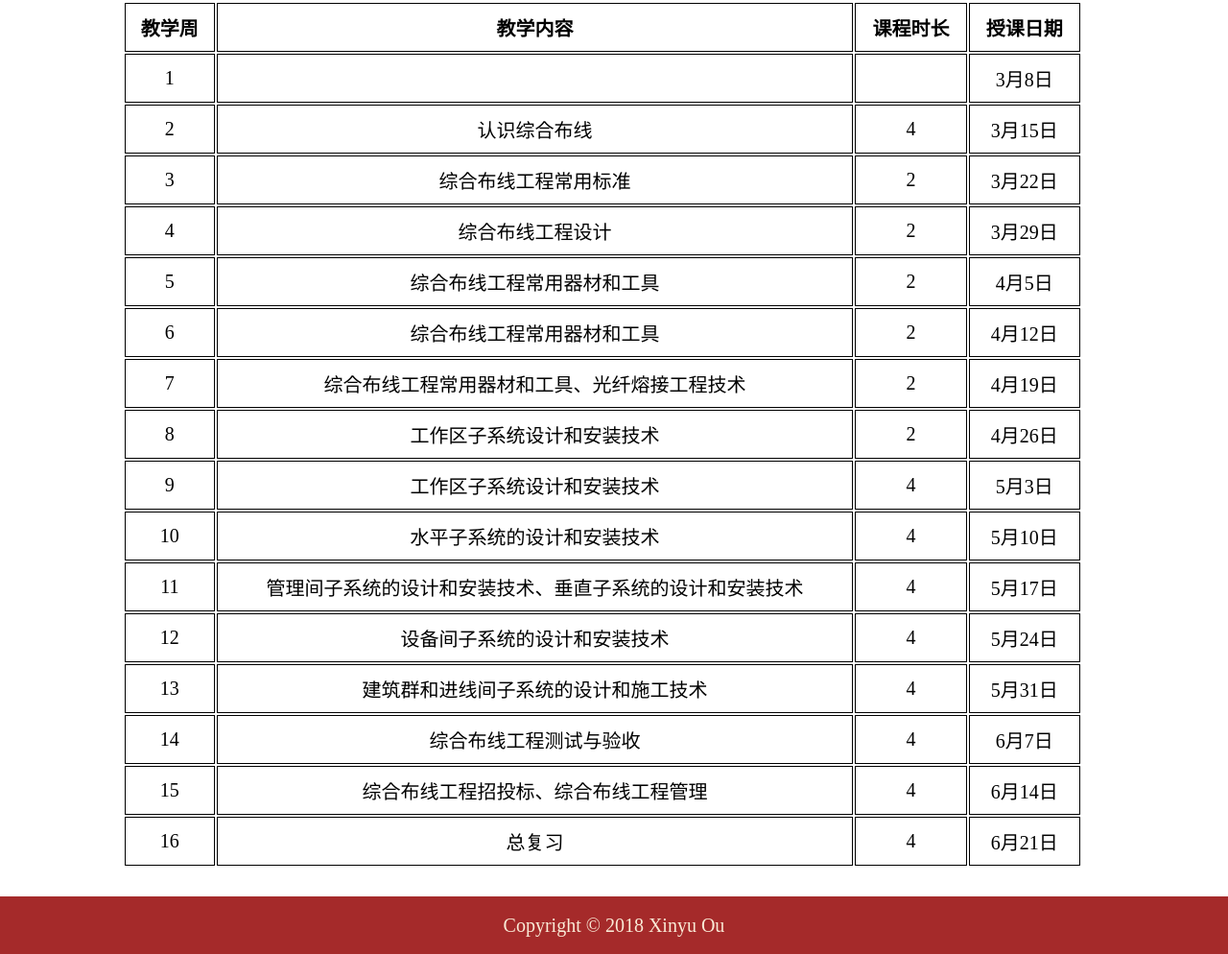
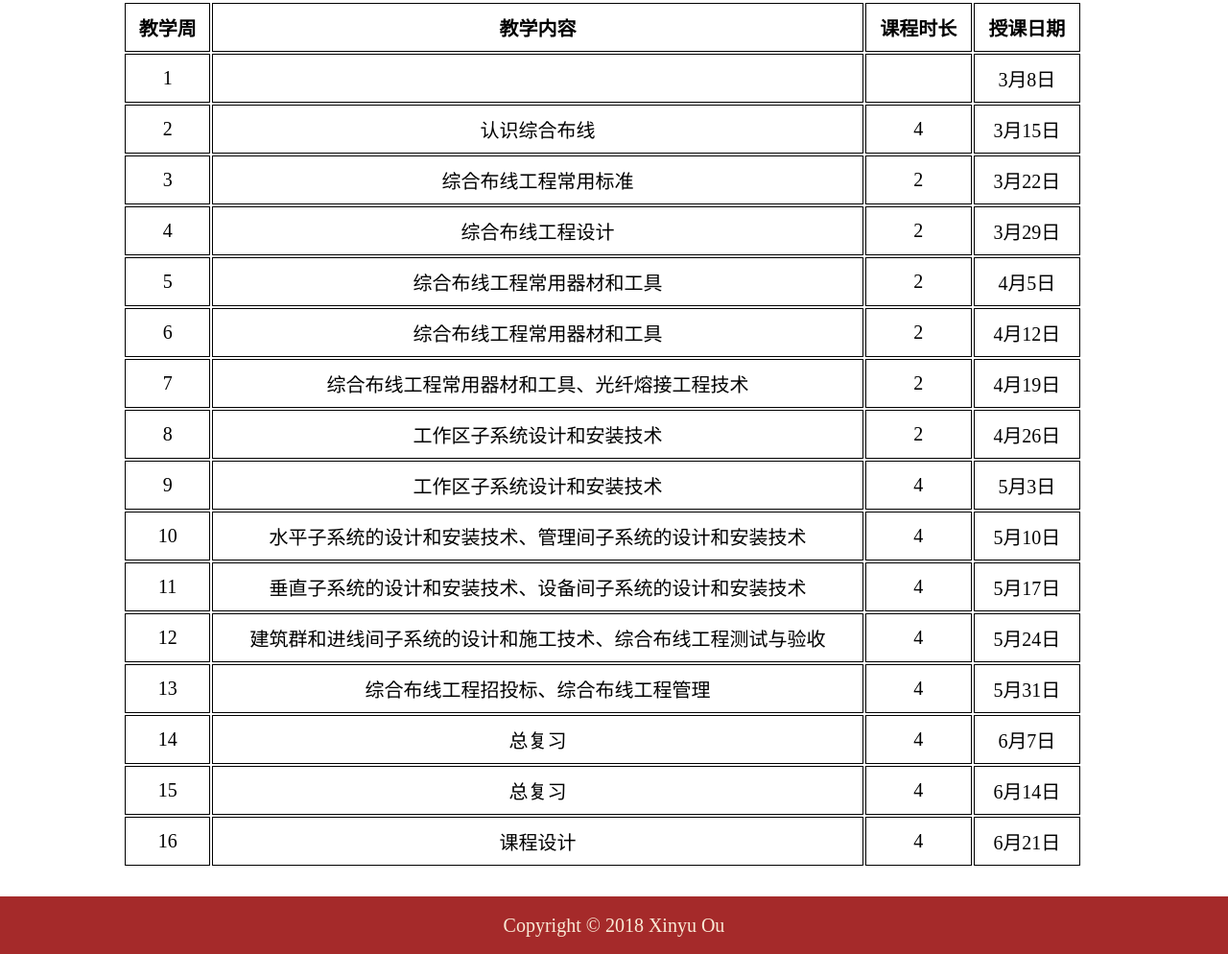
Before and after one commit to ouxinyu/Course, a plain HTML site: page GenericCabling/Syllabus.html in a window 1280 px wide. Shown: the part 242-1236 px from the top of the page at 96% size. Drawn offline with Linux system fonts and the light colour scheme.

Commit message:
edit syllabus

```diff
--- a/GenericCabling/Syllabus.html
+++ b/GenericCabling/Syllabus.html
@@ -84,43 +84,43 @@
                     </tr>
                     <tr>
                         <td>10</td>
-                        <td>水平子系统的设计和安装技术</td>
+                        <td>水平子系统的设计和安装技术、管理间子系统的设计和安装技术</td>
                         <td>4</td>
                         <td>5月10日</td>
                     </tr>
                     <tr>
                         <td>11</td>
-                        <td>管理间子系统的设计和安装技术、垂直子系统的设计和安装技术</td>
+                        <td>垂直子系统的设计和安装技术、设备间子系统的设计和安装技术</td>
                         <td>4</td>
                         <td>5月17日</td>
                     </tr>
                     <tr>
                         <td>12</td>
-                        <td>设备间子系统的设计和安装技术</td>
+                        <td>建筑群和进线间子系统的设计和施工技术、综合布线工程测试与验收</td>
                         <td>4</td>
                         <td>5月24日</td>
                     </tr>
                     <tr>
                         <td>13</td>
-                        <td>建筑群和进线间子系统的设计和施工技术</td>
+                        <td>综合布线工程招投标、综合布线工程管理</td>
                         <td>4</td>
                         <td>5月31日</td>
                     </tr>
                     <tr>
                         <td>14</td>
-                        <td>综合布线工程测试与验收</td>
+                        <td>总复习</td>
                         <td>4</td>
                         <td>6月7日</td>
                     </tr>
                     <tr>
                         <td>15</td>
-                        <td>综合布线工程招投标、综合布线工程管理</td>
+                        <td>总复习</td>
                         <td>4</td>
                         <td>6月14日</td>
                     </tr>
                     <tr>
                         <td>16</td>
-                        <td>总复习</td>
+                        <td>课程设计</td>
                         <td>4</td>
                         <td>6月21日</td>
                     </tr>
```
Also changed, not shown: IoT/Syllabus.html (+1 -1 lines).
